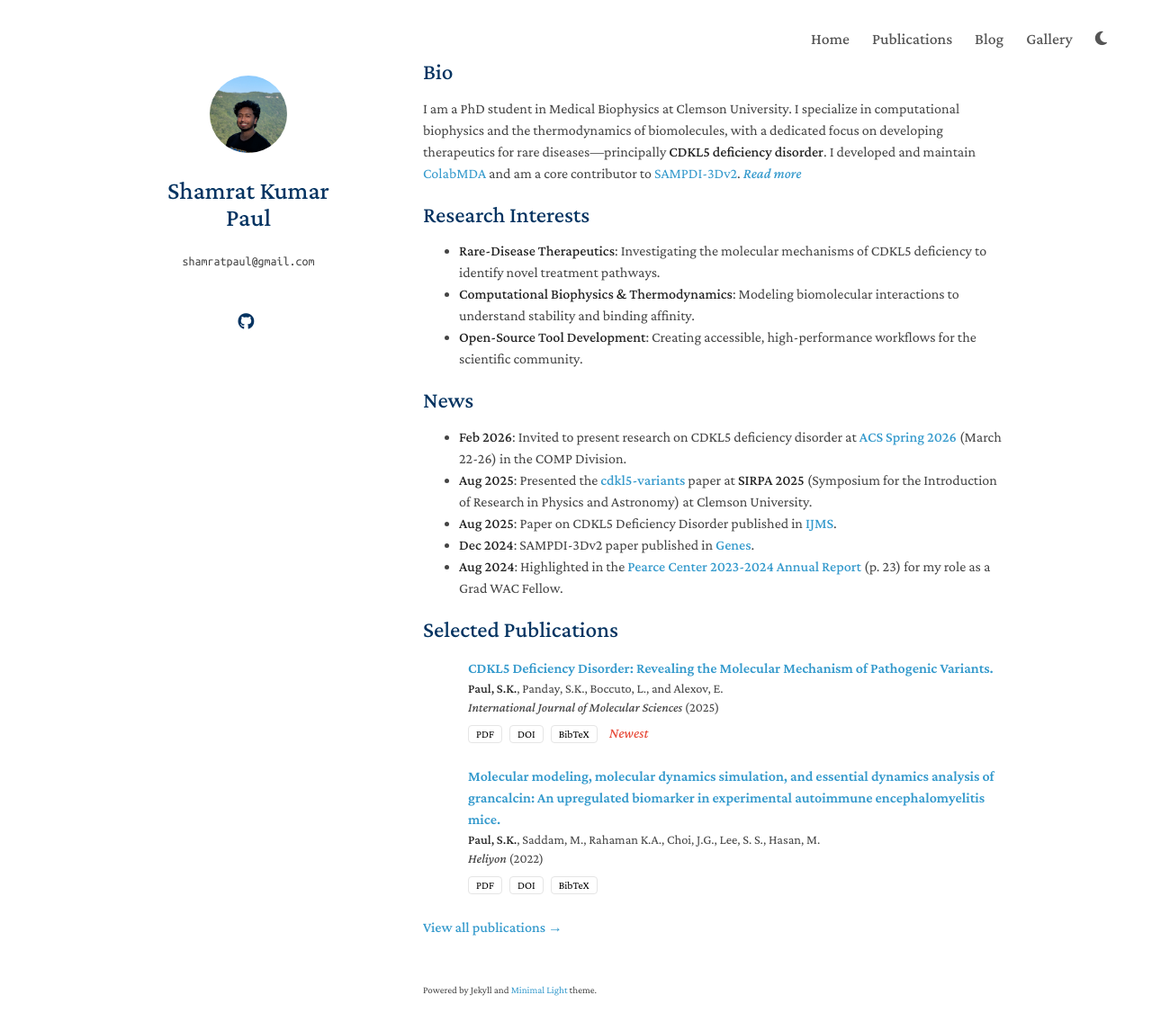
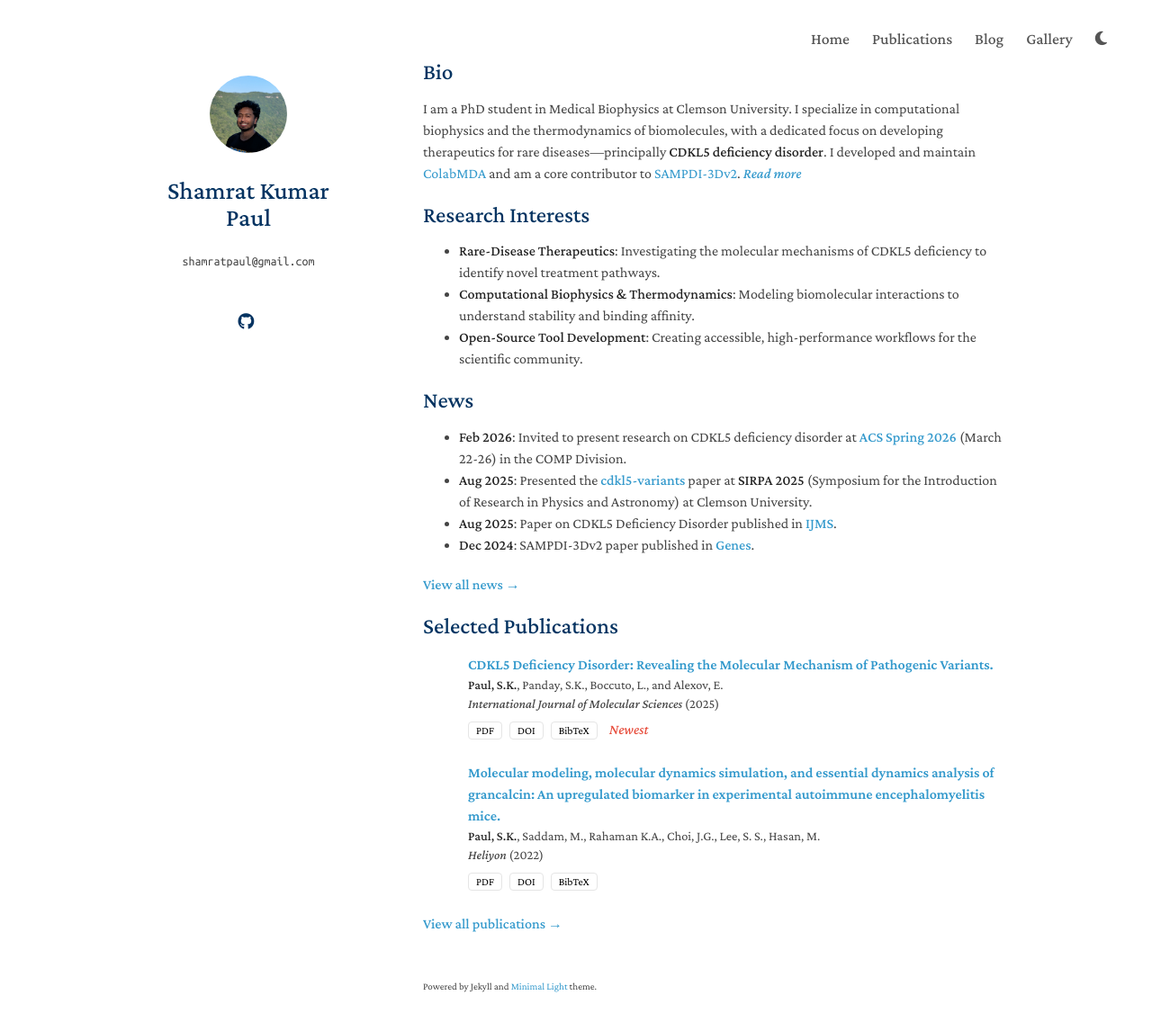
Before and after one commit to paulshamrat/paulshamrat.github.io, a Jekyll site: the page built from index.md, in a window 1280 px wide and 1181 px high. Shown: the top 1146 px of the window at 90% size. Built offline with Jekyll 4.4.1, drawn with Linux system fonts in a browser that asks for light colours; a style sheet for code colours, icons or effects is not loaded.

```diff
--- a/_data/navigation.yml
+++ b/_data/navigation.yml
@@ -10,6 +10,8 @@
   link: /misc
 - name: Blog
   link: /blog
+- name: News
+  link: /news
 #- name: About
   #link: /about
 #- name: Contact
--- a/index.md
+++ b/index.md
@@ -52,7 +52,8 @@ function toggleBio() {
 - **Aug 2025**: Presented the [**cdkl5-variants**](https://github.com/paulshamrat/cdkl5-variants) paper at **SIRPA 2025** (Symposium for the Introduction of Research in Physics and Astronomy) at Clemson University.
 - **Aug 2025**: Paper on CDKL5 Deficiency Disorder published in [**IJMS**](https://www.mdpi.com/1422-0067/26/17/8399).
 - **Dec 2024**: SAMPDI-3Dv2 paper published in [**Genes**](https://www.mdpi.com/2073-4425/16/1/101).
-- **Aug 2024**: Highlighted in the [**Pearce Center 2023-2024 Annual Report**](https://pearce.caah.clemson.edu/wp-content/uploads/2024/08/2023-2024-Pearce-Center-Annual-Report.pdf) (p. 23) for my role as a Grad WAC Fellow.
+
+<p><a href="{{ "/news/" | relative_url }}" style="font-weight: 500;">View all news &rarr;</a></p>
 
 <h2 id="selected-publications" style="margin: 2px 0px -15px;">Selected Publications</h2>
 <div class="publications">
```
Also changed, not shown: news.md (added, +13 -0 lines).
